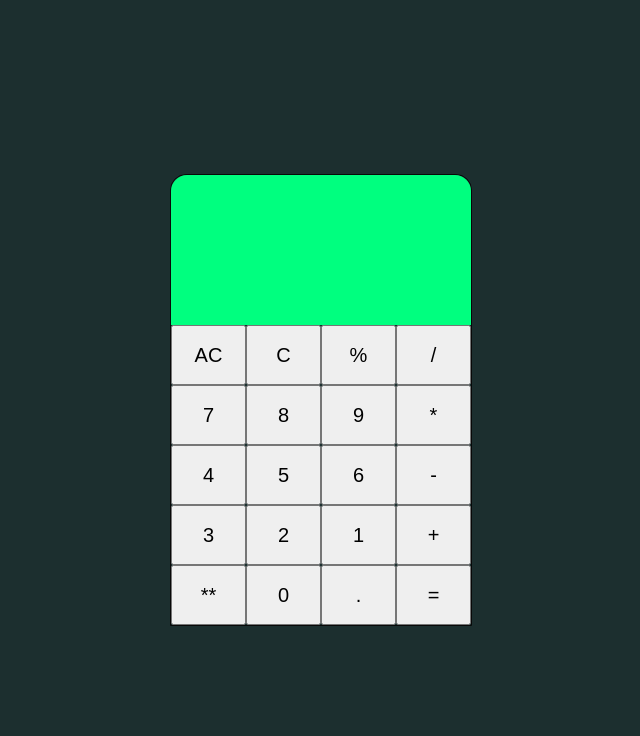
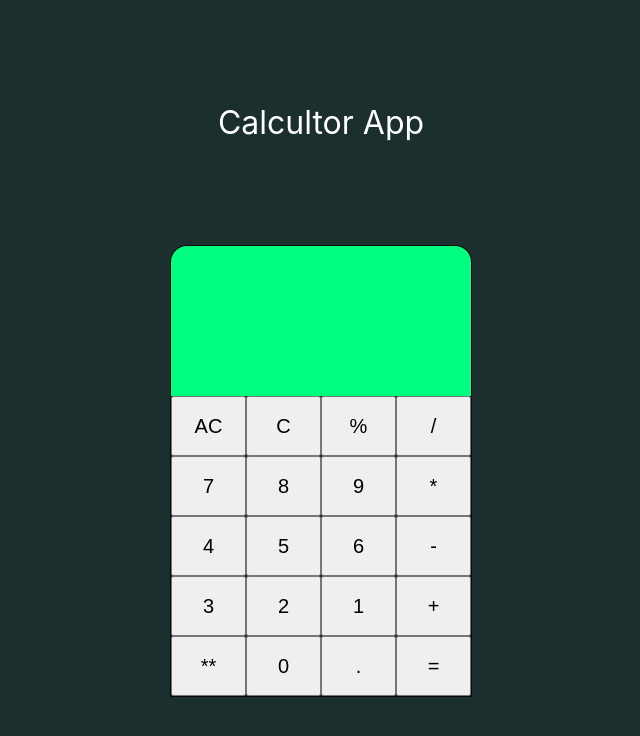
Before and after one commit to Amruta0103/calculator, a React (Create React App) app: page / in a window 1280 px wide. Shown: the top 736 px of the page, without its empty margins (319-959 px from the left). Built offline with nearby package versions, Linux system fonts and the light colour scheme.

Commit message:
added heading

```diff
--- a/src/App.jsx
+++ b/src/App.jsx
@@ -6,13 +6,20 @@ const App = () => {
   const App = styled.div`
   background: #1c2f2f;
   display:flex;
-  justify-content:center;
+  flex-direction:column;
+  justify-content:space-evenly;
   align-items: center;
   height: 100vh;
   width:100%;
   `
+  const Title = styled.div`
+  color: white;
+  font-size: xx-large;
+  `
+
   return (
     <App>
+      <Title>Calcultor App</Title>
       <Calculator />
     </App>
   );
```
